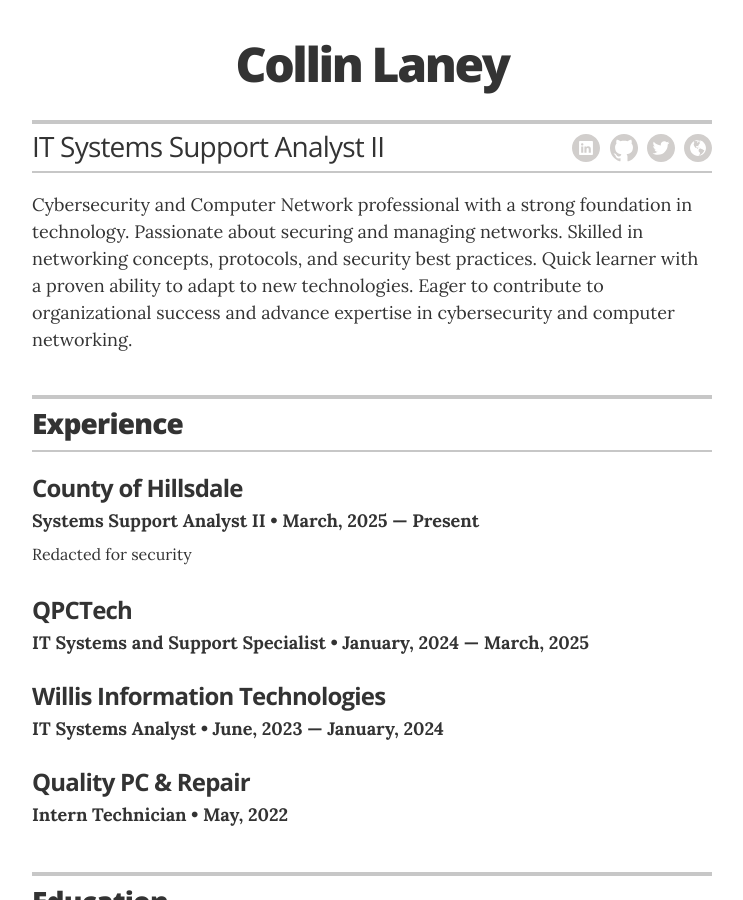
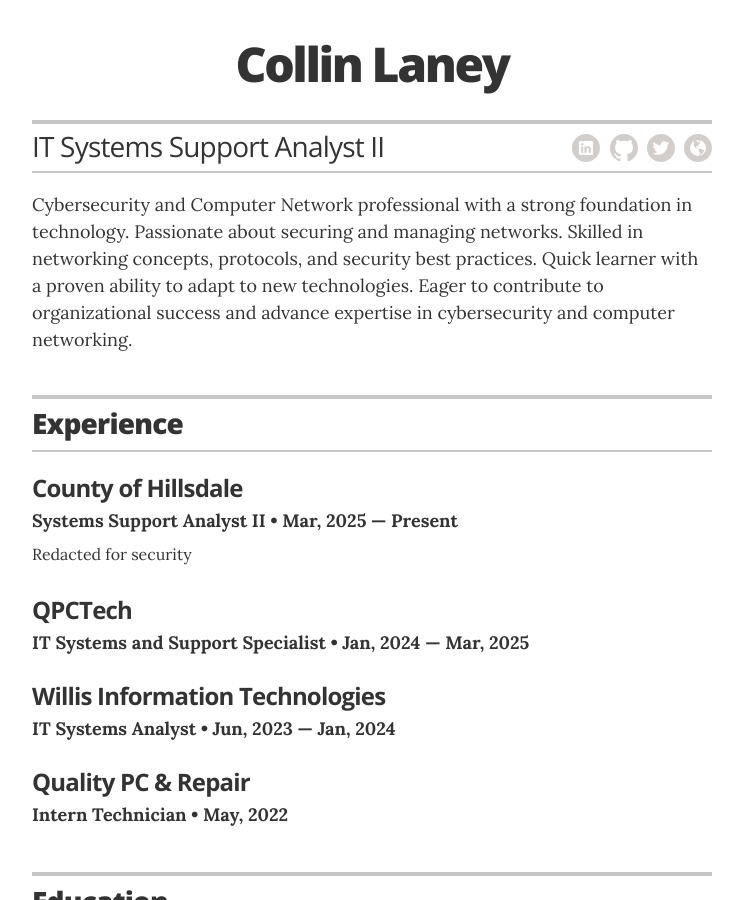
Before and after one commit to ColDog5044/online-cv, a Jekyll site: the page built from index.html, in a window 1280 px wide and 900 px high. Shown: the whole window, without its empty margins (268-1011 px from the left). Built offline with Jekyll 4.4.1, drawn with Linux system fonts in a browser that asks for light colours.

Commit message:
Revert dates

```diff
--- a/_data/experience.yml
+++ b/_data/experience.yml
@@ -9,18 +9,18 @@
 # Systems Support Analyst II
 - company: County of Hillsdale
   position: Systems Support Analyst II
-  duration: March, 2025 &mdash; Present
+  duration: Mar, 2025 &mdash; Present
   summary: Redacted for security
 
 # IT Systems and Support Specialist
 - company: QPCTech
   position: IT Systems and Support Specialist
-  duration: January, 2024 &mdash; March, 2025
+  duration: Jan, 2024 &mdash; Mar, 2025
 
 # IT Systems Analyst
 - company: Willis Information Technologies
   position: IT Systems Analyst
-  duration: June, 2023 &mdash; January, 2024
+  duration: Jun, 2023 &mdash; Jan, 2024
 
 # Intern Technician
 - company: Quality PC & Repair
```
